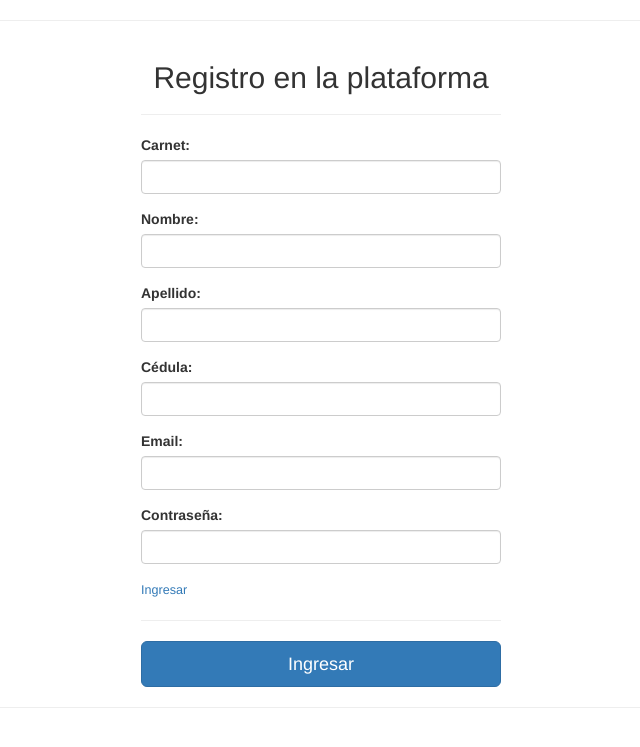
After one commit to mlndz28/simapla, a Node server app: template webapp/views/signup.pug in a window 1280 px wide. The commit adds this page. Shown: the top 747 px of the page, without its empty margins (319-959 px from the left). Run offline with Node 20, Linux system fonts and the light colour scheme; the template is opened without the code that fills it, so the values that code supplies are empty; style sheets or scripts are compiled from the project's sources.

Commit message:
update and add views

```diff
--- a/webapp/views/index.pug
+++ b/webapp/views/index.pug
@@ -7,5 +7,7 @@ block content
     div.row
       form
         div.col-sm-4.col-sm-offset-4.text-center
-          a#solicitar-usuario(href='login') Ingresar a la plataforma
+          a#ingresar(href='login') Ingresar a la plataforma
+          span &nbsp;|&nbsp;
+          a#solicitar-usuario(href='signup') Solicitar Usuario
     hr
--- a/webapp/views/login.pug
+++ b/webapp/views/login.pug
@@ -19,7 +19,7 @@ block content
             label
               input#recordarme(type='checkbox')
               | Recordarme
-          a#solicitar-usuario.text-small(href='#solicitar-usuario') Solicitar usuario
+          a#solicitar-usuario.text-small(href='signup') Solicitar usuario
           | &nbsp;|&nbsp;
           a#restablecer-contrasena.text-small(href='#restablecer-contrasena') Olvedé mi usuario/contraseña
           hr
--- /dev/null
+++ b/webapp/views/signup.pug
@@ -0,0 +1,33 @@
+extends layout
+
+block content
+  div.container
+    h1= title
+    hr
+    div.row
+      form
+        div.col-sm-4.col-sm-offset-4
+          h2.text-center= 'Registro en la plataforma'
+          hr
+          div.form-group
+            label(for='carnet')= 'Carnet:'
+            input#carnet.form-control(type='text')
+          div.form-group
+            label(for='nombre')= 'Nombre:'
+            input#nombre.form-control(type='text')
+          div.form-group
+            label(for='apellido')= 'Apellido:'
+            input#apellido.form-control(type='text')
+          div.form-group
+            label(for='cedula')= 'Cédula:'
+            input#cedula.form-control(type='text')
+          div.form-group
+            label(for='email')= 'Email:'
+            input#email.form-control(type='email')
+          div.form-group
+            label(for='pass') Contraseña:
+            input#pass.form-control(type='password')
+          a#ingresar.text-small(href='login') Ingresar
+          hr
+          button.btn.btn-block.btn-lg.btn-primary(type='submit')= 'Ingresar'
+    hr
```
